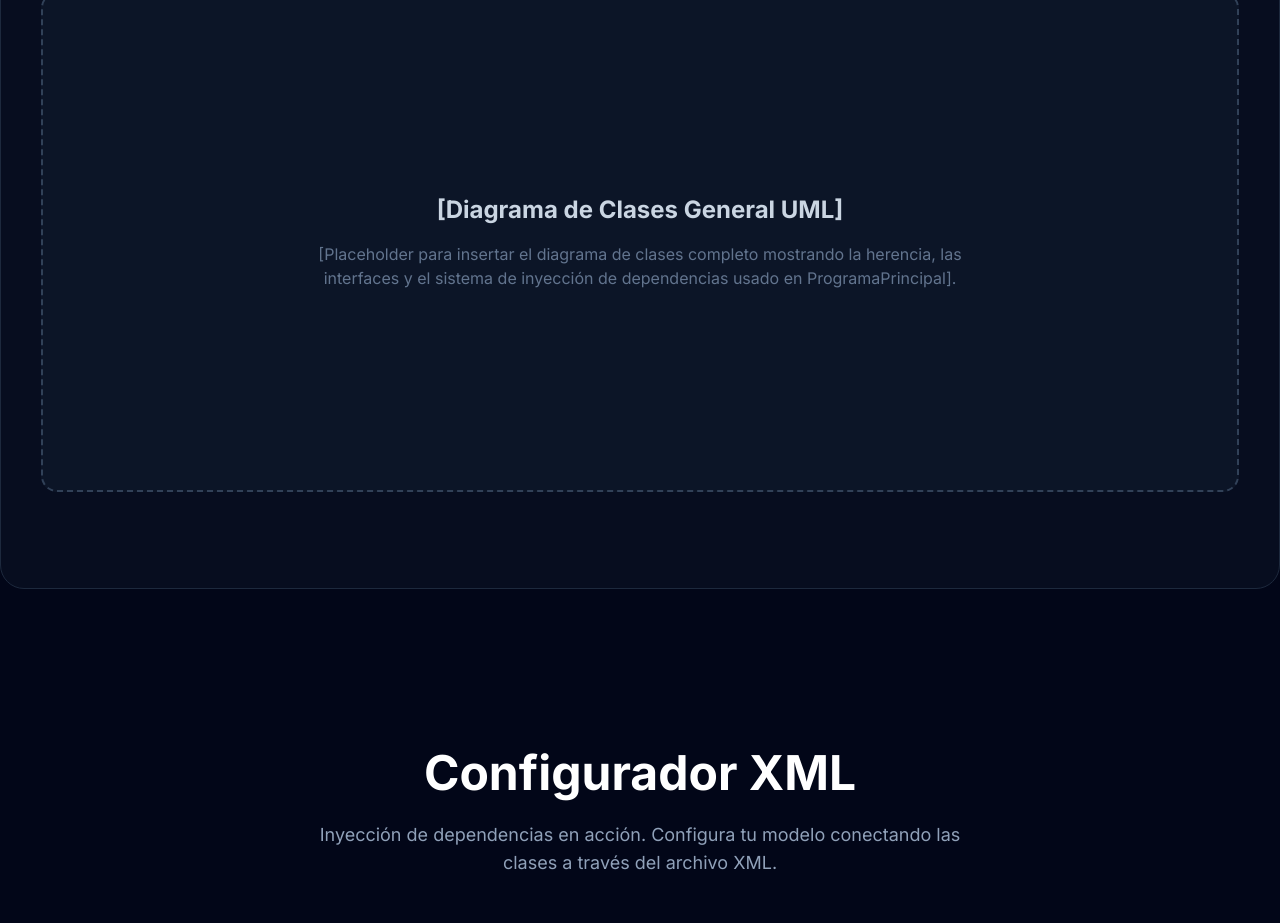
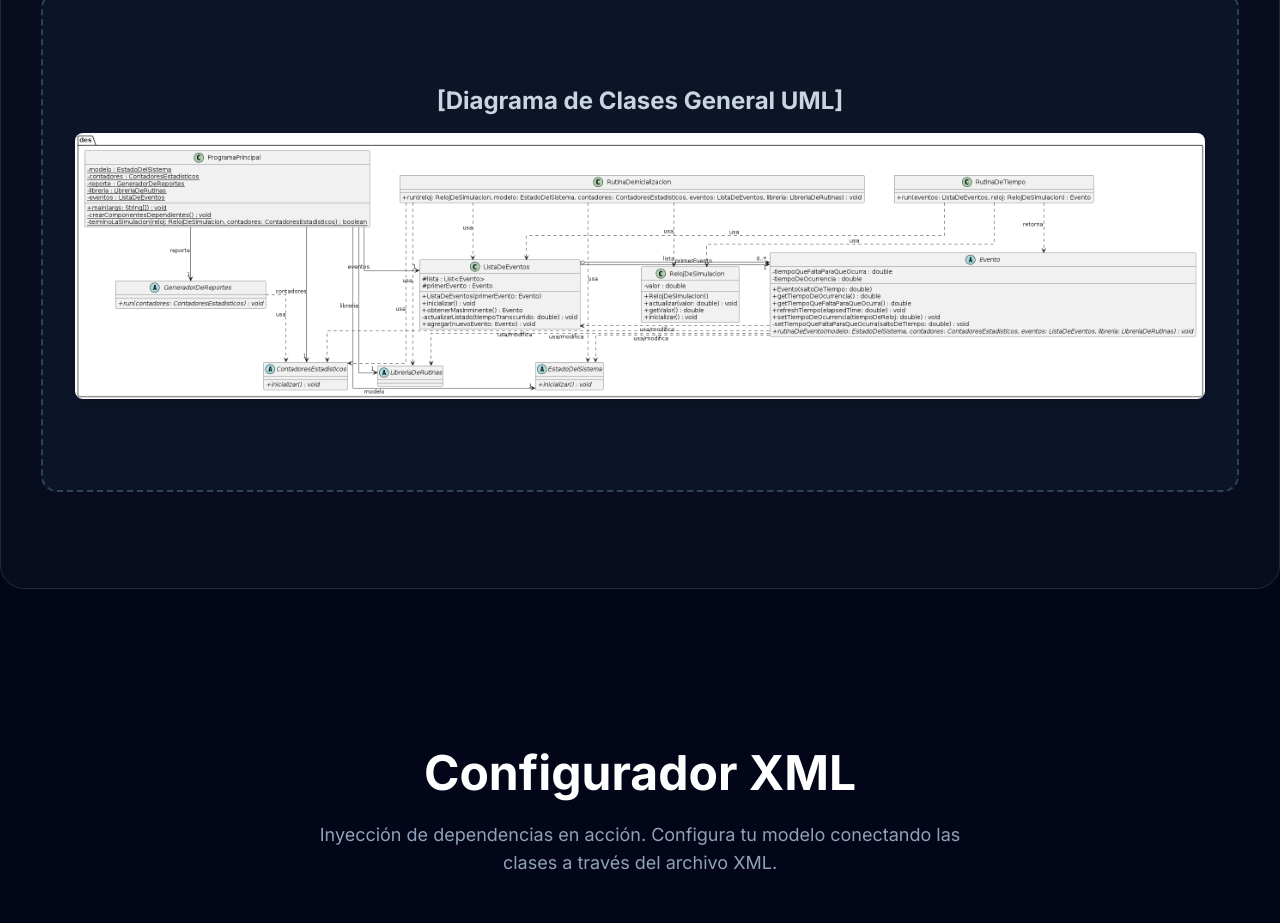
Before and after one commit to SofiaBolea/SimuladorJava, a Next.js app in the folder plataforma-web/: page / in a window 1280 px wide. Shown: the part 3900-4823 px from the top of the page. Built offline with nearby package versions, Linux system fonts and the light colour scheme.

Commit message:
comienzo de plataforma web

```diff
--- a/plataforma-web/src/components/sections/ClassesGridSection.tsx
+++ b/plataforma-web/src/components/sections/ClassesGridSection.tsx
@@ -335,9 +335,7 @@ export function ClassesGridSection() {
 
       <div className="w-full min-h-[500px] border-2 border-dashed border-slate-700 rounded-2xl bg-slate-800/30 flex flex-col items-center justify-center p-8 mx-4 max-w-[calc(100%-2rem)]">
         <h3 className="text-2xl font-bold text-slate-300 mb-4">[Diagrama de Clases General UML]</h3>
-        <p className="text-slate-500 text-center max-w-2xl">
-          [Placeholder para insertar el diagrama de clases completo mostrando la herencia, las interfaces y el sistema de inyección de dependencias usado en ProgramaPrincipal].
-        </p>
+        <img src="/diagrama-de-clases.png" alt="Diagrama de Clases General UML" className="rounded-lg shadow-lg max-w-full" />
       </div>
     </section>
   );
```
Also changed, not shown: plataforma-web/public/Diagrama-de-clases.png (added).
